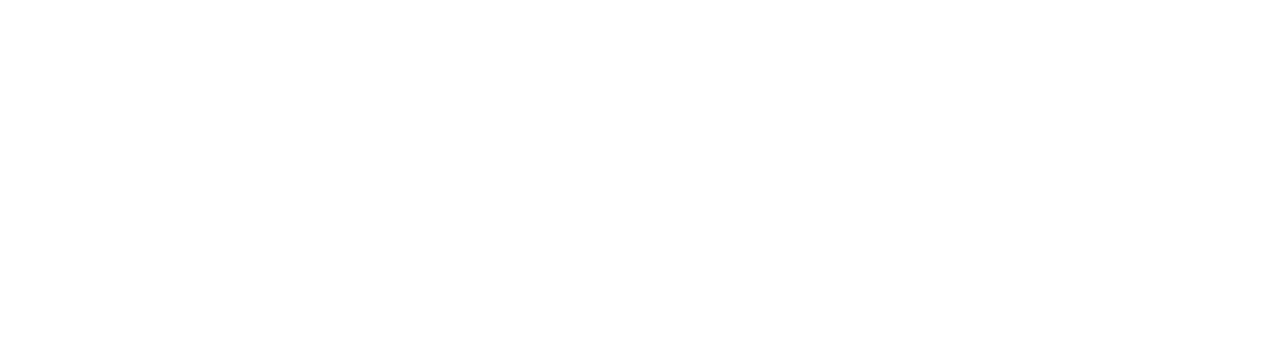
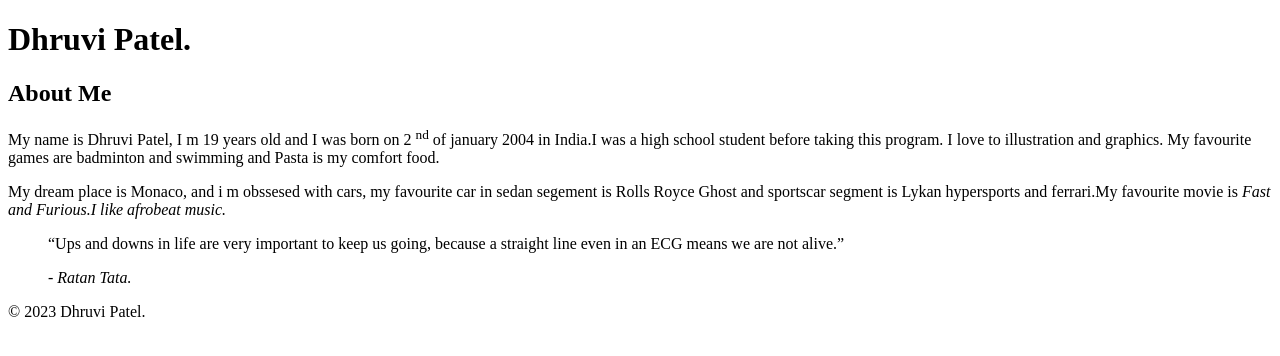
Before and after one commit to pate1255/pate1255.github.io, a plain HTML site: page html-assingment/index.html in a window 1280 px wide. Drawn offline with Linux system fonts and the light colour scheme.

Commit message:
completion of assigment

```diff
--- a/html-assingment/index.html
+++ b/html-assingment/index.html
@@ -7,6 +7,22 @@
     <title>HTML Assingment</title>
 </head>
 <body>
+<header>
+    <h1>Dhruvi Patel.</h1>
+</header>
+    <article>
+        <h2>About Me</h2>
+        <p>My name is Dhruvi Patel, I m 19 years old and I was born on 2 <sup>nd</sup> of january 2004 in India.I was a high school student before taking this program. I love to illustration and graphics. My favourite games are badminton and swimming and Pasta is my comfort food.</p>
 
+        <p>My dream place is Monaco, and i m obssesed with cars, my favourite car in sedan segement is Rolls Royce Ghost and sportscar segment is Lykan hypersports and ferrari.My favourite movie is <em>Fast and Furious.I like afrobeat music.</em></p>
+    </article>
+    <blockquote>
+        <p>“Ups and downs in life are very important to keep us going, because a straight line even in an ECG means we are not alive.”</p>
+        <cite>- Ratan Tata.</cite>
+    </blockquote>
+
+    <footer>
+        <p>© 2023 Dhruvi Patel.</p>
+    </footer>
 </body>
 </html>
```
